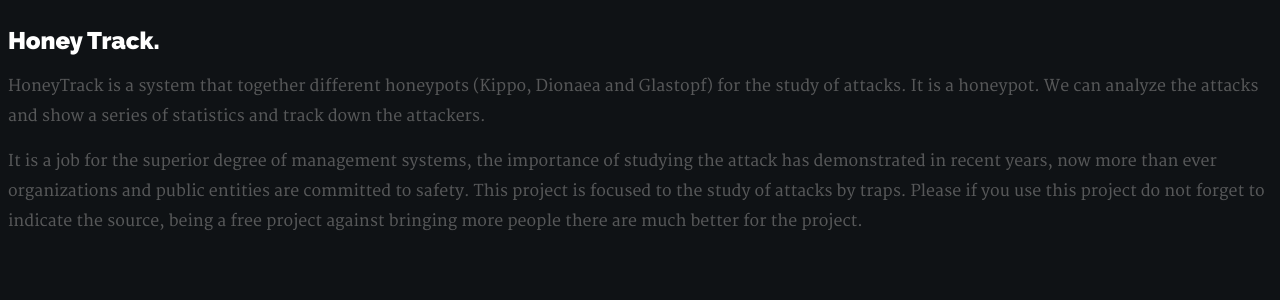
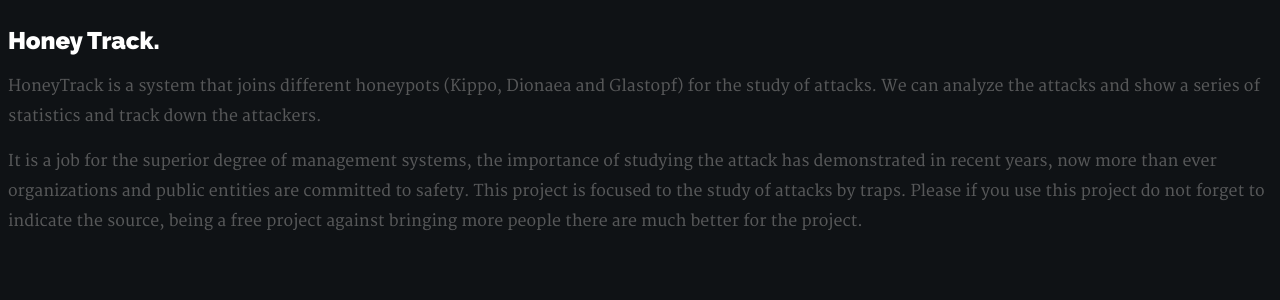
Before and after one commit to anubis7/HoneyTrack-beta-1, a PHP site: page / in a window 1280 px wide. Shown: the part 66-366 px from the top of the page. Run offline with PHP 8.4, Linux system fonts and the light colour scheme; some libraries are stand-ins or nearby versions.

Commit message:
Add files via upload

```diff
--- a/index.php
+++ b/index.php
@@ -76,8 +76,8 @@
 						Honey Track<span>.</span>
 					</h2>
 
-					<p>HoneyTrack is a system that together different honeypots (Kippo,
-						Dionaea and Glastopf) for the study of attacks. It is a honeypot.
+					<p>HoneyTrack is a system that joins different honeypots (Kippo,
+						Dionaea and Glastopf) for the study of attacks.
 						We can analyze the attacks and show a series of statistics and
 						track down the attackers.
 
```
